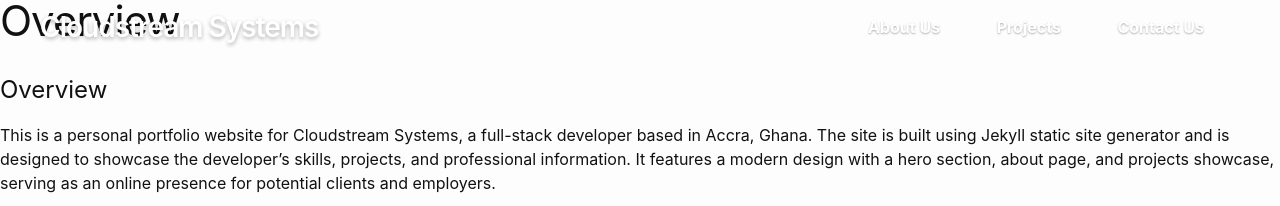
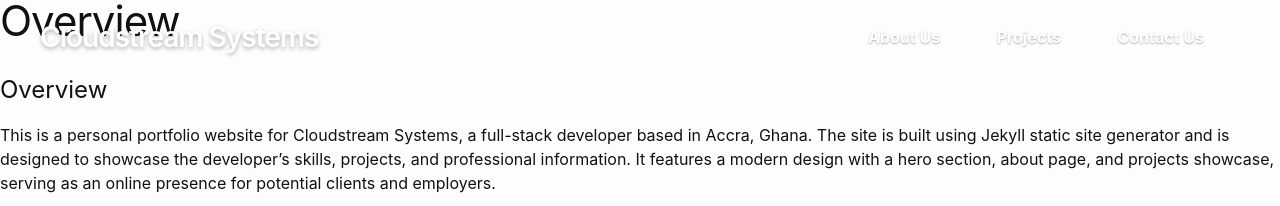
Before and after one commit to cloudstreamsystems/cloudstreamsystems.github.io, a Jekyll site: the page built from replit.md, in a window 1280 px wide. Shown: the top 206 px of the page. Built offline with Jekyll 4.4.1, drawn with Linux system fonts in a browser that asks for light colours; our own code applies the rules of GitHub Pages for plain Markdown files.

Commit message:
Adjust header content positioning
- Added 10px top and bottom padding to header wrapper
- Moved header content (logo and navigation) one step lower
- Maintains proper spacing and visual balance
- Preserves all existing styling and functionality

```diff
--- a/assets/main.css
+++ b/assets/main.css
@@ -200,8 +200,7 @@ body {
   display: flex;
   justify-content: space-between;
   align-items: center;
-  padding-left: 40px;
-  padding-right: 60px;
+  padding: 10px 60px 10px 40px;
   max-width: none;
   width: 100%;
   box-sizing: border-box;
```
Also changed, not shown: 2 other files.
